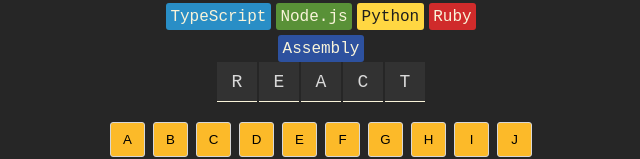
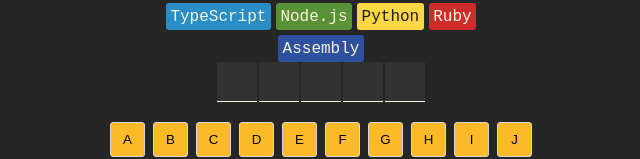
Before and after one commit to Maxaomar/assembly-EndGame, a React (Vite) app: page / in a window 1280 px wide. Shown: the part 246-405 px from the top of the page, without its empty margins (319-959 px from the left). Built offline with nearby package versions, Linux system fonts and the light colour scheme.

Commit message:
added new state

```diff
--- a/package.json
+++ b/package.json
@@ -10,6 +10,7 @@
     "preview": "vite preview"
   },
   "dependencies": {
+    "clsx": "^2.1.1",
     "react": "^18.3.1",
     "react-dom": "^18.3.1"
   },
--- a/src/EndGameAssembly.jsx
+++ b/src/EndGameAssembly.jsx
@@ -1,20 +1,31 @@
 import { useState } from "react"
+import { clsx } from "clsx"
 import { languages } from "./languajes"
 
 
 export function EndGameAssembly() {
     const [currentWord, setCurrentWord] = useState("react");
+    const [guessedLetters, setguessedLetters] = useState([]);
 
     const alphabet = "abcdefghijklmnopqrstuvwxyz"
 
+    function addGuessedLetter(letter) {
+        setguessedLetters(prevLetters =>
+            prevLetters.includes(letter) ?
+                prevLetters :
+                [...prevLetters, letter]
+        )
+    }
 
-    const languageElements = languages.map((lang) => {
+
+    const languageElements = languages.map(lang => {
         const styles = {
             backgroundColor: lang.backgroundColor,
             color: lang.color
         }
         return(
-            <span className="chip"
+            <span
+            className="chip"
             style={styles}
             key={lang.name}
         >
@@ -24,14 +35,32 @@
     })
 
     const letterElements = currentWord.split("").map((letter, index) => (
-        <span key={index}>{letter.toUpperCase()}</span>
+        <span key={index}>
+            {guessedLetters.includes(letter) ? letter.toUpperCase() : ""}
+        </span>
         ))
 
 
 
-    const keyboardElements = alphabet.split("").map(letter => (
-        <button key={letter}>{letter.toUpperCase()}</button>
-    ))
+     const keyboardElements = alphabet.split("").map(letter => {
+        const isGuessed = guessedLetters.includes(letter)
+        const isCorrect = isGuessed && currentWord.includes(letter)
+        const isWrong = isGuessed && !currentWord.includes(letter)
+        const className = clsx({
+            correct: isCorrect,
+            wrong: isWrong
+        })
+
+        return(
+        <button
+            className={className}
+            key={letter}
+            onClick={() => addGuessedLetter(letter)}
+        >
+            {letter.toUpperCase()}
+        </button>
+        )
+})
 
 
     return(
--- a/src/index.css
+++ b/src/index.css
@@ -125,6 +125,17 @@
   cursor: pointer;
 }
 
+
+section.keyboard > button.correct {
+  background-color: #10A95B;
+}
+
+section.keyboard > button.wrong {
+  background-color: #EC5D49;
+}
+
+
+
 button.new-game {
   background-color: #11B5E5;
   border: 1px solid #D7D7D7;
```
Also changed, not shown: 1 other file (tests, documents, lock files or other folders). Lines whose indentation alone changed are shown as unchanged.
